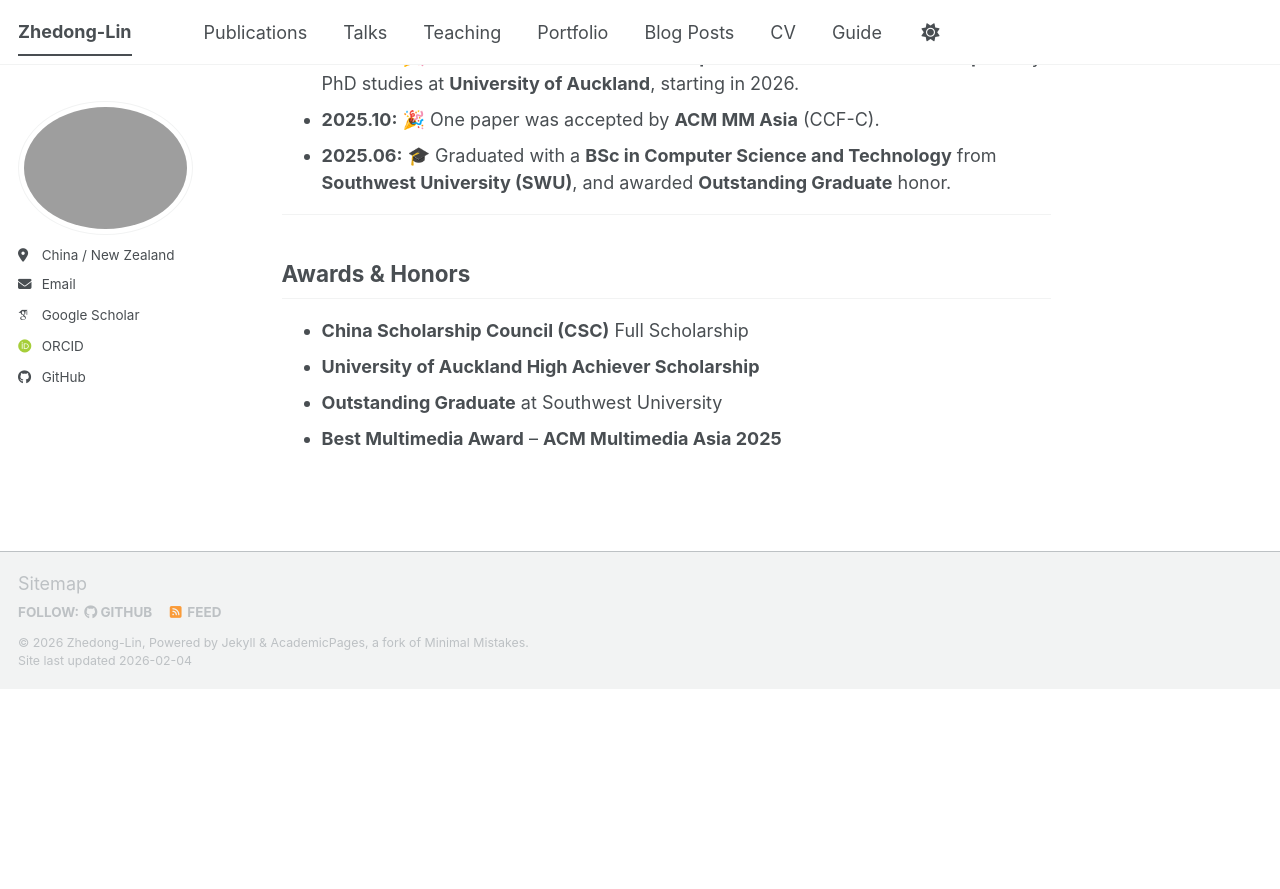
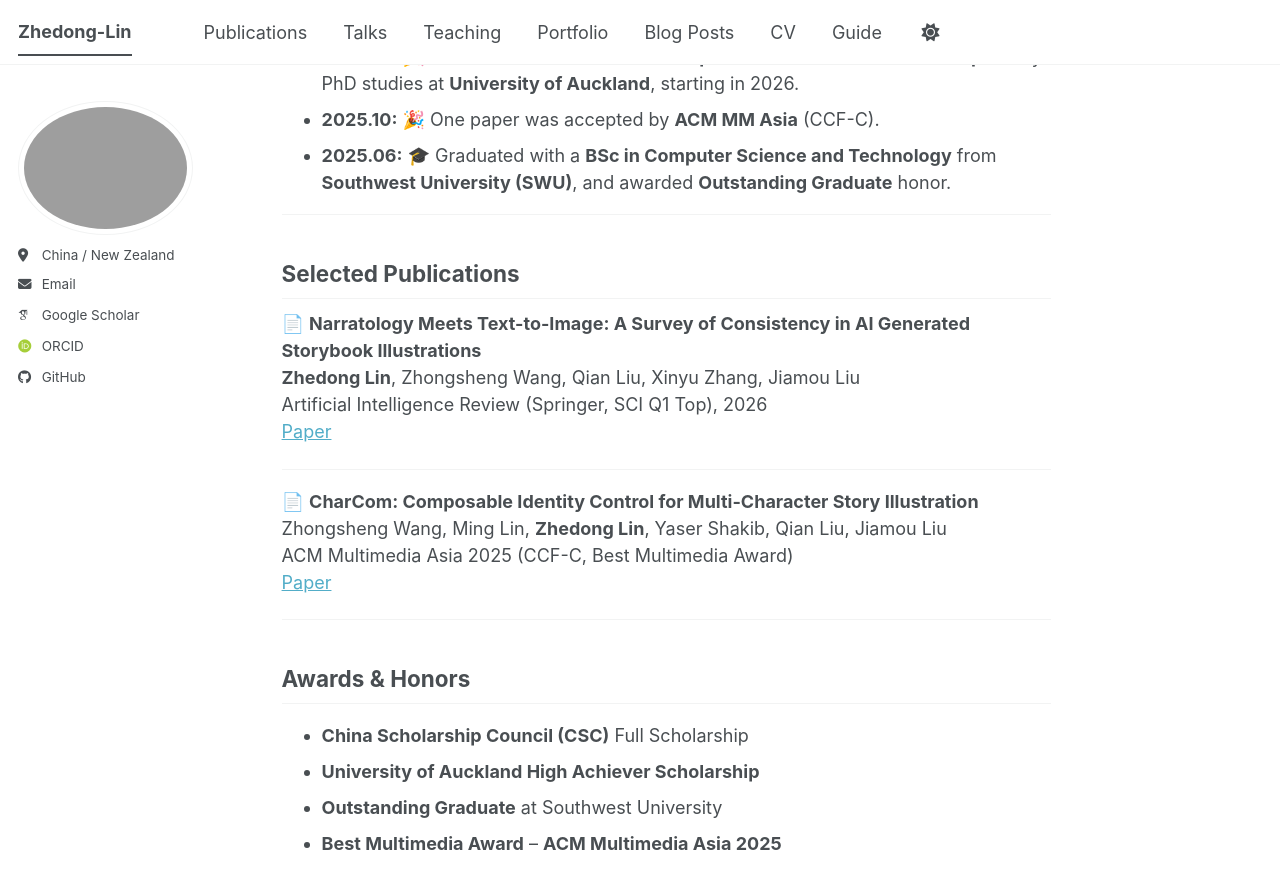
Before and after one commit to Zhedong-Lin/Zhedong-Lin, a Jekyll site: the page built from _pages/about.md, in a window 1280 px wide and 900 px high, scrolled down 1261 px. Shown: the top 889 px of the window. Built offline with Jekyll 4.4.1, drawn with Linux system fonts in a browser that asks for light colours; some web fonts are replaced; a script bundle is joined from its source files by our own code; library files that are not in the unit come from our copies; before the commit the page ends 1950 px from its top, so only the background shows below that.

Commit message:
Update about.md

```diff
--- a/_pages/about.md
+++ b/_pages/about.md
@@ -42,6 +42,22 @@ My work aims to advance the capabilities of AI in generating consistent, high-qu
 
 ---
 
+## Selected Publications
+
+📄 **Narratology Meets Text-to-Image: A Survey of Consistency in AI Generated Storybook Illustrations**
+**Zhedong Lin**, Zhongsheng Wang, Qian Liu, Xinyu Zhang, Jiamou Liu
+Artificial Intelligence Review (Springer, SCI Q1 Top), 2026
+[Paper](https://link.springer.com/article/10.1007/s10462-025-11482-6)
+
+---
+
+📄 **CharCom: Composable Identity Control for Multi-Character Story Illustration**
+Zhongsheng Wang, Ming Lin, **Zhedong Lin**, Yaser Shakib, Qian Liu, Jiamou Liu
+ACM Multimedia Asia 2025 (CCF-C, Best Multimedia Award)
+[Paper](https://dl.acm.org/doi/full/10.1145/3743093.3770985)
+
+---
+
 ## Awards & Honors
 
 - **China Scholarship Council (CSC)** Full Scholarship
```
